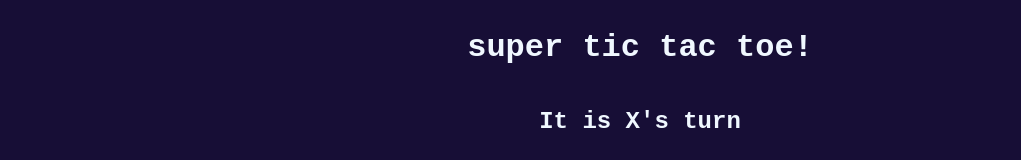
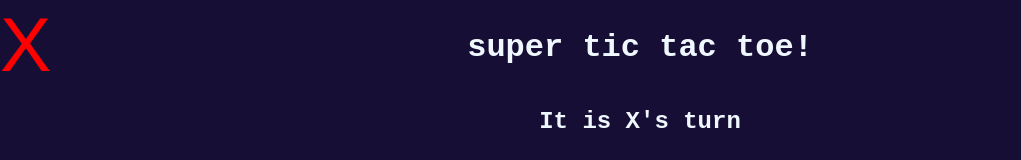
Before and after one commit to haemie/supertictactoe, a React (Vite) app: page / in a window 1280 px wide. Shown: the top 160 px of the page, without its empty margins (0-1021 px from the left). Built offline with nearby package versions, Linux system fonts and the light colour scheme.

Commit message:
feat: change cursor with current player

```diff
--- a/src/App.jsx
+++ b/src/App.jsx
@@ -1,12 +1,11 @@
-import React from 'react';
+import React, { useState, useEffect, useRef } from 'react';
 import Largeboard from './components/largeboard';
-import Floater from './components/floater';
 
 function App() {
   return (
     <div className="app">
       <h1>super tic tac toe!</h1>
-      <Largeboard> </Largeboard>
+      <Largeboard></Largeboard>
     </div>
   );
 }
--- a/src/components/floater.jsx
+++ /dev/null
@@ -1,21 +0,0 @@
-import React, { useRef, useEffect } from 'react';
-
-const Floater = () => {
-  const ref = useRef();
-
-  useEffect(() => {
-    document.addEventListener('mousemove', (e) => {
-      ref.current.style.left = e.clientX + 'px';
-      ref.current.style.top = e.clientY + 'px';
-    });
-  }, []);
-
-  return (
-    <div
-      ref={ref}
-      style={{ width: '100px', height: '100px', backgroundColor: 'red' }}
-    />
-  );
-};
-
-export default Floater;
--- a/src/components/largeboard.jsx
+++ b/src/components/largeboard.jsx
@@ -1,4 +1,4 @@
-import React, { useState, useEffect } from 'react';
+import React, { useState, useEffect, useRef } from 'react';
 import Miniboard from './miniboard';
 
 function Largeboard() {
@@ -14,13 +14,21 @@ function Largeboard() {
   const [winner, setWinner] = useState(null);
   const [restarting, setRestarting] = useState(false);
 
-  // function used by the miniboard to change the large board state when a mini board is won
+  /**
+   * function used by the miniboard to change the large board state when a mini board is won
+   * @param {*} row
+   * @param {*} col
+   */
   function handleMiniWin(row, col) {
     lbState[row][col] = currentPlayer === 'X' ? 'O' : 'X';
     setLbState([...lbState]);
   }
 
-  // check for winstate in board
+  /**
+   * function to check whether there is a winner on the board matrix
+   * @param {*} board
+   * @returns winner marker, or undefined
+   */
   function checkWin(board) {
     let winner;
     for (let i = 0; i < board.length; i++) {
@@ -103,12 +111,18 @@ function Largeboard() {
     }
   }
 
+  /**
+   * div updates depending on game state
+   */
   let currentTurnDiv = winner ? (
     <h2>{winner} WINS!</h2>
   ) : (
     <h2>It is {currentPlayer}'s turn</h2>
   );
 
+  /**
+   * conditionally render large board depending on whether restarting
+   */
   let largeBoardDiv = restarting ? (
     <div className="largeBoard"></div>
   ) : (
@@ -131,13 +145,34 @@ function Largeboard() {
     }
   }, [currentBoard]);
 
+  /**
+   * check for winners whenever large board state updates
+   */
   useEffect(() => {
-    // check for any win states
     const result = checkWin(lbState);
     if (result) {
       setWinner(result);
     }
   }, [lbState]);
+
+  /**
+   * update cursor shape and position
+   */
+  const [mousePosition, setMousePosition] = useState({ x: 0, y: 0 });
+  const floaterRef = useRef();
+  useEffect(() => {
+    const moveFloater = (e) => {
+      // console.log(e);
+      const floater = floaterRef.current;
+      floater.style.left = e.clientX + 'px';
+      floater.style.top = e.clientY + 'px';
+    };
+    document.addEventListener('mousemove', moveFloater);
+
+    return () => {
+      document.removeEventListener('mousemove', moveFloater);
+    };
+  }, []);
 
   return (
     <>
@@ -156,6 +191,16 @@ function Largeboard() {
       >
         Restart!
       </button>
+      <div
+        className="floater"
+        ref={floaterRef}
+        style={{
+          color: (winner || currentPlayer) === 'X' ? 'red' : 'blue',
+          fontSize: '6vw',
+        }}
+      >
+        {winner || currentPlayer}
+      </div>
     </>
   );
 }
--- a/src/styles.css
+++ b/src/styles.css
@@ -79,3 +79,13 @@ body {
   overflow:hidden;
   font-size: 20vw;
 }
+
+.floater {
+  font-family: Arial, Helvetica, sans-serif;
+  height:8vw;
+  width: 8vw;
+  position: fixed;
+  top: 0;
+  left: 0;
+  pointer-events: none;
+}
```
